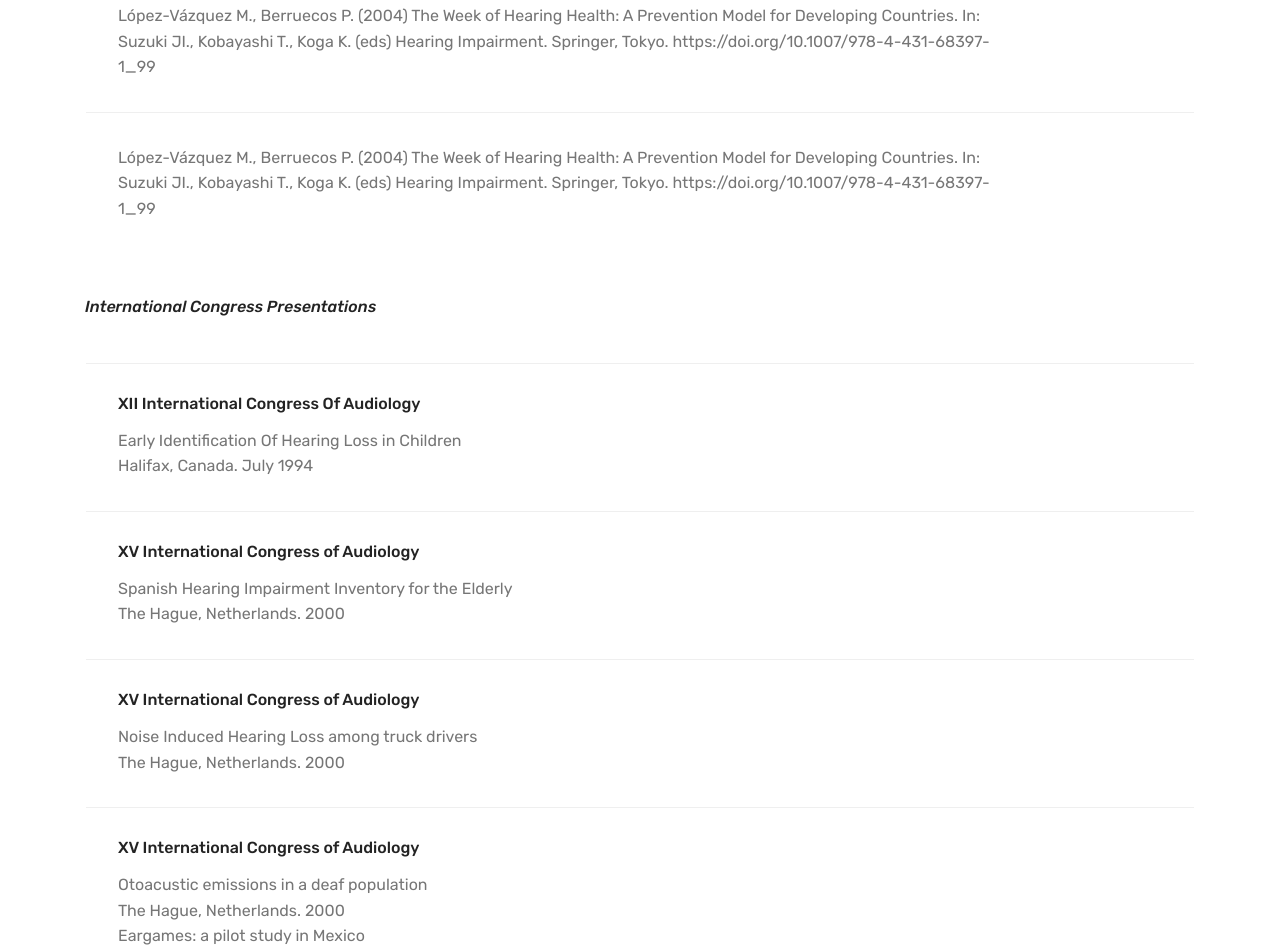
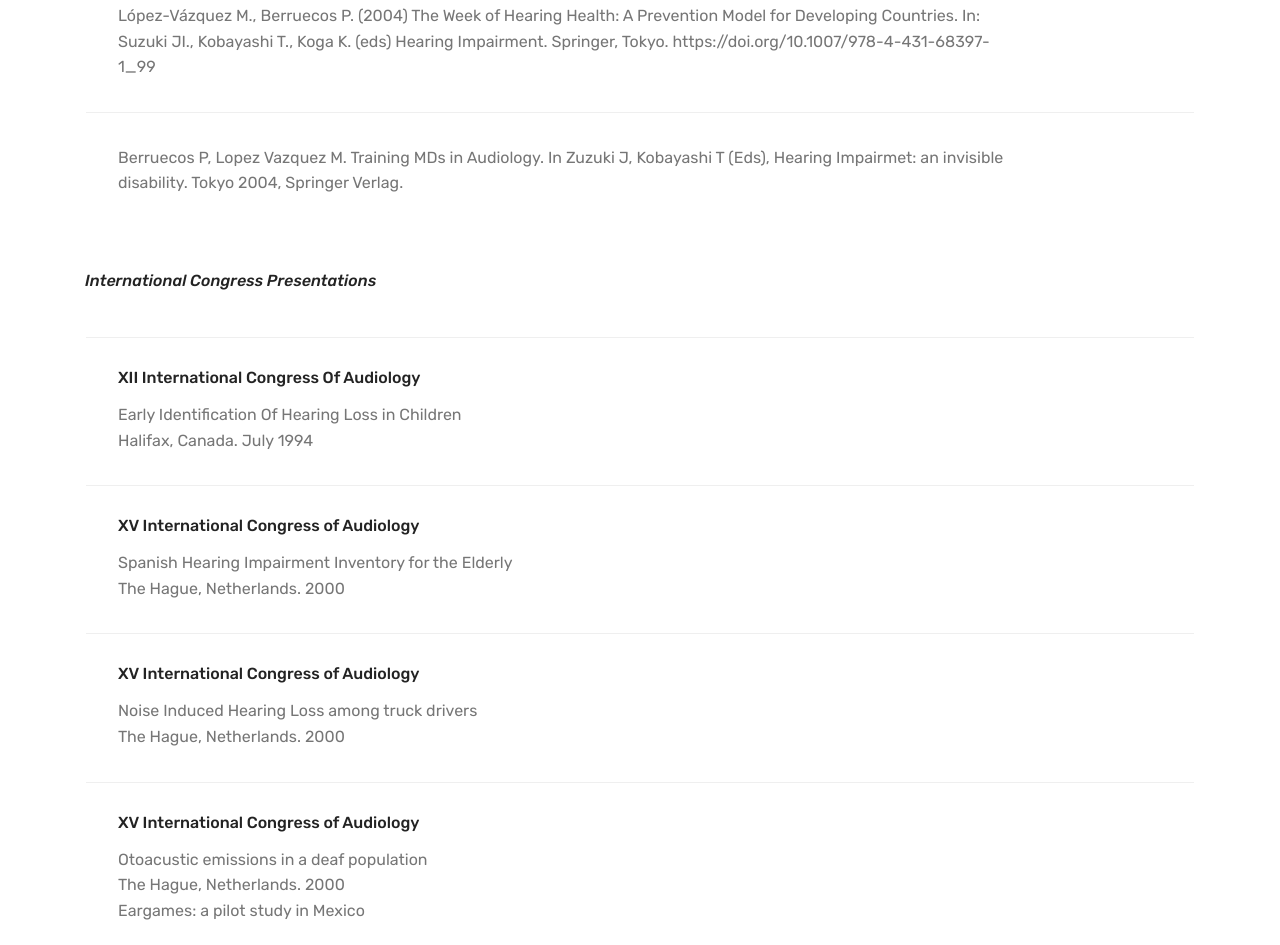
Before and after one commit to EmilianoGarciaLopez/Monica-Lopez-Website, a plain HTML site: page index.html in a window 1280 px wide. Shown: the part 5051-5996 px from the top of the page. Drawn offline with Linux system fonts and the light colour scheme.

Commit message:
fixed refs

```diff
--- a/index.html
+++ b/index.html
@@ -420,7 +420,7 @@
                     <div class="card-box">
 
                         <div class="bottom-line">
-                            <p class="mbr-text mbr-fonts-style m-0 b-descr display-7">López-Vázquez M., Berruecos P. (2004) The Week of Hearing Health: A Prevention Model for Developing Countries. In: Suzuki JI., Kobayashi T., Koga K. (eds) Hearing Impairment. Springer, Tokyo. https://doi.org/10.1007/978-4-431-68397-1_99</p>
+                            <p class="mbr-text mbr-fonts-style m-0 b-descr display-7">Berruecos P, Lopez Vazquez M. Training MDs in Audiology. In Zuzuki J, Kobayashi T (Eds), Hearing Impairmet: an invisible disability. Tokyo 2004, Springer Verlag.</p>
                         </div>
                     </div>
                 </div>
```
